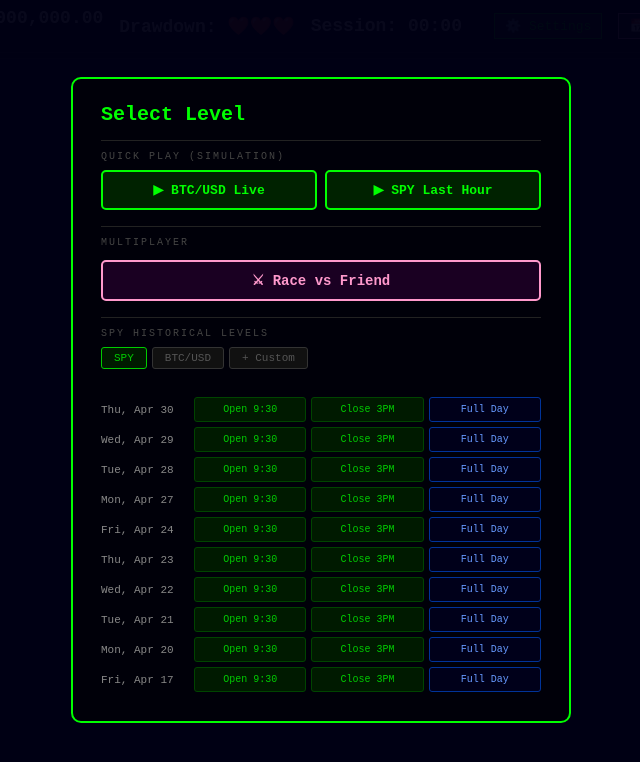
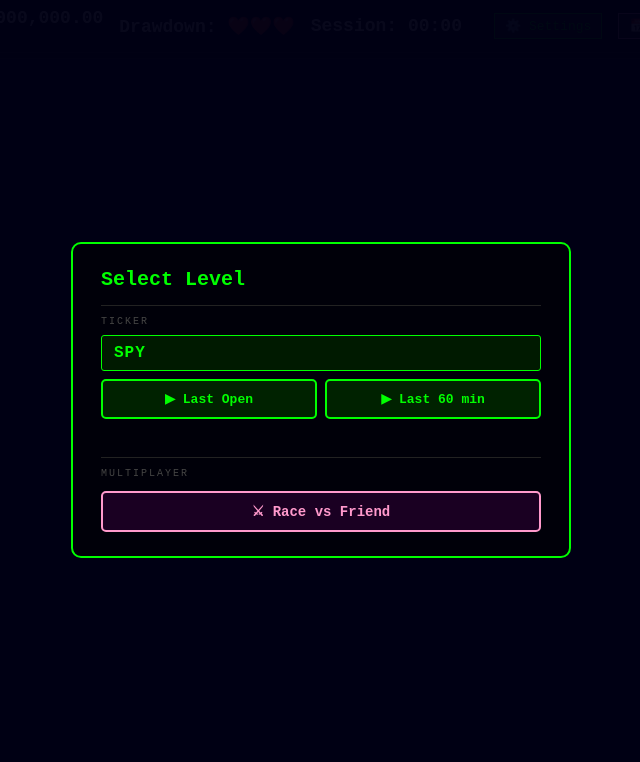
Before and after one commit to lucyellu/nyan-web, a plain HTML site: page index.html in a window 1280 px wide. Shown: the whole page, without its empty margins (319-959 px from the left). Drawn offline with Linux system fonts and the light colour scheme.

Commit message:
Simplify level select: ticker input + Last Open / Last 60 min
UI:
- Single ticker input (default SPY, placeholder BTC-USD).
- Two buttons: 'Last Open' (most recent completed 9:30-10:30 ET window)
  and 'Last 60 min' (rolling — fetches fresh).
- Removed historical date grid, removed BTC/SPY/Custom tabs.
- Enter in ticker input fires Last 60 min.

Code:
- New helper lastCompletedOpenDateStr() picks the right ET date,
  skipping weekends.
- Dropped dead helpers: getRecentTradingDays, isWindowAvailable,
  isSpyMarketOpen, renderLevelGrid.

Cache:
- Tightened 'historical' threshold from 60 min → 3 min so 'Last Open'
  served from cache almost immediately after the window closes.
  Live (Last 60 min) still refetches because endMs is now-ish.

```diff
--- a/game.js
+++ b/game.js
@@ -212,11 +212,11 @@ async function fetchYahooBarsCached(ticker, startSec, endSec) {
     });
 
     const expectedBars    = Math.max(1, Math.floor((endMs - startMs) / 60000));
-    const isHistorical    = endMs < Date.now() - 60 * 60 * 1000;
+    const isStable        = endMs < Date.now() - 3 * 60 * 1000;  // bars settle within ~3 min on Yahoo
     const hasGoodCoverage = inRange.length >= expectedBars * 0.7;
 
-    // Whole window is older than 60 min and we already have most of it — no network.
-    if (isHistorical && hasGoodCoverage) return inRange;
+    // Whole window has settled and we already have most of it — no network.
+    if (isStable && hasGoodCoverage) return inRange;
 
     // Otherwise fetch from network and merge into cache.
     const fresh = await fetchYahooBars(ticker, startSec, endSec);
@@ -250,18 +250,37 @@ function initDataSource() { setIndicator('VIRTUAL', '#888', typeof activeTicker
 initDataSource();
 renderSeatHUD();
 
-// ---- SPY Historical Level System ----
-
-function getRecentTradingDays(count) {
-    const days = [];
-    const d = new Date();
-    while (days.length < count) {
-        const iso = d.toISOString().slice(0, 10);
-        const dow = d.getUTCDay();
-        if (dow !== 0 && dow !== 6) days.push(iso);
-        d.setUTCDate(d.getUTCDate() - 1);
-    }
-    return days;
+// ---- Level Select ----
+
+function showLevelSelect() {
+    document.getElementById('levelSelect').classList.remove('hidden');
+    populateLevelSelect();
+}
+
+function hideLevelSelect() {
+    document.getElementById('levelSelect').classList.add('hidden');
+}
+
+function populateLevelSelect() {
+    const inp = document.getElementById('tickerInput');
+    if (inp) inp.value = activeTicker || 'SPY';
+    const status = document.getElementById('levelSelectStatus');
+    if (status) status.textContent = '';
+}
+
+// Most recent YYYY-MM-DD (in ET) where 9:30–10:30 ET has finished. Weekends skipped.
+function lastCompletedOpenDateStr() {
+    const now = new Date();
+    const month = now.getUTCMonth() + 1;
+    const etOffsetMs = (month >= 3 && month <= 11) ? 4 * 3600000 : 5 * 3600000;  // EDT vs EST
+    // Shift back by 10:30 ET so the "boundary" time is midnight in our shifted clock,
+    // then take the date — this is the most recent date whose open window has closed.
+    const candidateMs = now.getTime() - etOffsetMs - (10 * 3600000 + 30 * 60000);
+    let date = new Date(candidateMs);
+    while (date.getUTCDay() === 0 || date.getUTCDay() === 6) {
+        date = new Date(date.getTime() - 86400000);
+    }
+    return date.toISOString().slice(0, 10);
 }
 
 // Fetch a window of 1-min bars for a date+window. Bar-level cache makes
@@ -281,93 +300,17 @@ async function fetchBars(symbol, dateStr, win) {
     return await fetchYahooBarsCached(symbol, startSec, endSec);
 }
 
-async function fetchLatestPrice(symbol /*, isCrypto */) {
+async function fetchLatestPrice(symbol) {
     return await fetchYahooLatestPrice(symbol);
 }
 
-function isWindowAvailable(dateStr, win) {
-    const today = new Date().toISOString().slice(0, 10);
-    if (dateStr < today) return true;
-    if (dateStr > today) return false;
-    // Same day — check if the window has ended yet
-    const now = new Date();
-    const month = parseInt(dateStr.slice(5, 7), 10);
-    const etOffsetHours = (month >= 3 && month <= 11) ? 4 : 5; // hours to add to ET to get UTC
-    const endHourET = (win === 'open') ? 10.5 : 16.0;
-    const endHourUTC = endHourET + etOffsetHours;
-    const nowHourUTC = now.getUTCHours() + now.getUTCMinutes() / 60;
-    return nowHourUTC >= endHourUTC;
-}
-
-function showLevelSelect() {
-    document.getElementById('levelSelect').classList.remove('hidden');
-    populateLevelSelect();
-}
-
-function hideLevelSelect() {
-    document.getElementById('levelSelect').classList.add('hidden');
-}
-
-function isSpyMarketOpen() {
-    const now = new Date();
-    const dow = now.getUTCDay(); // 0=Sun, 6=Sat
-    if (dow === 0 || dow === 6) return false;
-    const month = now.getUTCMonth() + 1;
-    const etOffsetHours = (month >= 3 && month <= 11) ? 4 : 5;
-    const etHour = now.getUTCHours() - etOffsetHours + now.getUTCMinutes() / 60;
-    return etHour >= 9.5 && etHour < 16.0;
-}
-
-function populateLevelSelect() {
-    // SPY Live is now last-hour-replay (not real-time IEX), so available 24/7.
-    const spyBtn = document.getElementById('quickPlaySPYBtn');
-    if (spyBtn) {
-        spyBtn.disabled = false;
-        spyBtn.textContent = '▶ SPY Last Hour';
-        spyBtn.title = 'Replay the most recent hour at 60×';
-    }
-
-    // Sync ticker tab active states
-    const isCustom = activeTicker !== 'SPY' && activeTicker !== 'BTC/USD';
-    document.querySelectorAll('.ticker-tab').forEach(tab => {
-        const isActive = tab.dataset.ticker === activeTicker ||
-                         (tab.dataset.ticker === 'custom' && isCustom);
-        tab.classList.toggle('active', isActive);
-    });
-    const customInput = document.getElementById('customTickerInput');
-    customInput.classList.toggle('hidden', !isCustom);
-    if (isCustom) customInput.value = activeTicker;
-
-    document.getElementById('historicalSectionLabel').textContent = `${activeTicker} Historical Levels`;
-    renderLevelGrid();
-}
-
-function renderLevelGrid() {
-    const grid = document.getElementById('spyLevelGrid');
-    const days = getRecentTradingDays(10);
-    grid.innerHTML = days.map(day => {
-        const label = new Date(day + 'T12:00:00Z')
-            .toLocaleDateString(undefined, { weekday: 'short', month: 'short', day: 'numeric' });
-
-        const openAvail  = isWindowAvailable(day, 'open');
-        const closeAvail = isWindowAvailable(day, 'close');
-        const fullAvail  = isWindowAvailable(day, 'full');
-
-        const openDis  = !openAvail  ? 'disabled title="Data not yet available"' : '';
-        const closeDis = !closeAvail ? 'disabled title="Data not yet available"' : '';
-        const fullDis  = !fullAvail  ? 'disabled title="Data not yet available"' : '';
-
-        const openCls  = `level-btn${!openAvail  ? ' future-lock' : ''}`;
-        const closeCls = `level-btn${!closeAvail ? ' future-lock' : ''}`;
-        const fullCls  = `level-btn level-btn-full${!fullAvail ? ' future-lock' : ''}`;
-
-        return `<div class="level-row">
-            <span class="level-date">${label}</span>
-            <button class="${openCls}"  ${openDis}  onclick="loadLevel('${day}','open',this)">Open 9:30</button>
-            <button class="${closeCls}" ${closeDis} onclick="loadLevel('${day}','close',this)">Close 3PM</button>
-            <button class="${fullCls}"  ${fullDis}  onclick="loadLevel('${day}','full',this)">Full Day</button>
-        </div>`;
-    }).join('');
+// Read ticker input → activeTicker globals. Defaults to SPY if empty.
+function readTickerFromInput() {
+    const inp = document.getElementById('tickerInput');
+    let val = (inp ? inp.value : 'SPY').trim().toUpperCase() || 'SPY';
+    activeTicker = val;
+    activeTickerIsCrypto = isCryptoTicker(val);
+    localStorage.setItem('nyan_active_ticker', activeTicker);
 }
 
 async function loadLevel(dateStr, win, btn) {
@@ -1299,8 +1242,23 @@ restartBtn.addEventListener('click', () => {
     gameOverScreen.classList.add('hidden');
     showLevelSelect();
 });
-document.getElementById('quickPlayBTCBtn').addEventListener('click', () => startQuickPlay('BTC/USD', true));
-document.getElementById('quickPlaySPYBtn').addEventListener('click', () => startQuickPlay('SPY', false));
+document.getElementById('quickPlayLastOpenBtn').addEventListener('click', async () => {
+    readTickerFromInput();
+    const btn = document.getElementById('quickPlayLastOpenBtn');
+    await loadLevel(lastCompletedOpenDateStr(), 'open', btn);
+});
+document.getElementById('quickPlayLast60Btn').addEventListener('click', () => {
+    readTickerFromInput();
+    startQuickPlay(activeTicker, activeTickerIsCrypto);
+});
+// Pressing Enter in the ticker input fires Last 60 min (most common quick action)
+document.getElementById('tickerInput').addEventListener('keydown', e => {
+    if (e.key === 'Enter') {
+        e.preventDefault();
+        readTickerFromInput();
+        startQuickPlay(activeTicker, activeTickerIsCrypto);
+    }
+});
 
 // Speed toast
 const speedToastEl = document.getElementById('speed-toast');
@@ -1571,37 +1529,6 @@ document.getElementById('calTabAll').addEventListener('click', () => {
     renderCalendar();
 });
 
-// Ticker selector tabs
-document.querySelectorAll('.ticker-tab').forEach(tab => {
-    tab.addEventListener('click', () => {
-        const tickerVal = tab.dataset.ticker;
-        if (tickerVal === 'custom') {
-            document.getElementById('customTickerInput').classList.remove('hidden');
-            document.getElementById('customTickerInput').focus();
-            document.querySelectorAll('.ticker-tab').forEach(t => t.classList.toggle('active', t === tab));
-        } else {
-            activeTicker = tickerVal;
-            activeTickerIsCrypto = tickerVal === 'BTC/USD';
-            localStorage.setItem('nyan_active_ticker', activeTicker);
-            document.getElementById('customTickerInput').classList.add('hidden');
-            document.getElementById('historicalSectionLabel').textContent = `${activeTicker} Historical Levels`;
-            document.querySelectorAll('.ticker-tab').forEach(t => t.classList.toggle('active', t === tab));
-            renderLevelGrid();
-        }
-    });
-});
-
-document.getElementById('customTickerInput').addEventListener('input', function () {
-    const val = this.value.trim().toUpperCase();
-    this.value = val;
-    if (val.length >= 1) {
-        activeTicker = val;
-        activeTickerIsCrypto = false;
-        localStorage.setItem('nyan_active_ticker', activeTicker);
-        document.getElementById('historicalSectionLabel').textContent = `${activeTicker} Historical Levels`;
-        renderLevelGrid();
-    }
-});
 
 // Init
 resizeCanvas();
--- a/index.html
+++ b/index.html
@@ -120,24 +120,17 @@
         <div class="level-select-inner">
             <h2>Select Level</h2>
 
-            <div class="settings-section-label">Quick Play (Simulation)</div>
-            <div class="quickplay-row">
-                <button id="quickPlayBTCBtn">&#9654; BTC/USD Live</button>
-                <button id="quickPlaySPYBtn">&#9654; SPY Live</button>
+            <div class="settings-section-label">Ticker</div>
+            <input type="text" id="tickerInput" value="SPY" placeholder="BTC-USD" maxlength="12">
+
+            <div class="quickplay-row" style="margin-top:8px;">
+                <button id="quickPlayLastOpenBtn">&#9654; Last Open</button>
+                <button id="quickPlayLast60Btn">&#9654; Last 60 min</button>
             </div>
+            <div id="levelSelectStatus"></div>
 
             <div class="settings-section-label" style="margin-top:16px;">Multiplayer</div>
             <button class="mp-race-btn" onclick="if(window.openMpLobby)window.openMpLobby();else alert('Multiplayer loading…')">⚔ Race vs Friend</button>
-
-            <div class="settings-section-label" style="margin-top:16px;" id="historicalSectionLabel">Historical Levels</div>
-            <div class="ticker-selector">
-                <button class="ticker-tab active" data-ticker="SPY">SPY</button>
-                <button class="ticker-tab" data-ticker="BTC/USD">BTC/USD</button>
-                <button class="ticker-tab" data-ticker="custom">+ Custom</button>
-                <input type="text" id="customTickerInput" placeholder="e.g. AAPL" class="hidden" maxlength="10">
-            </div>
-            <div id="levelSelectStatus"></div>
-            <div id="spyLevelGrid"></div>
         </div>
     </div>
 
--- a/style.css
+++ b/style.css
@@ -1030,16 +1030,22 @@ canvas {
 }
 .ticker-tab:hover:not(.active) { background: #1a1a1a; }
 
-#customTickerInput {
-    width: 110px;
-    background: #222;
+#tickerInput {
+    width: 100%;
+    background: #001a00;
     color: #00ff00;
     border: 1px solid #00ff00;
-    padding: 3px 7px;
+    padding: 8px 12px;
     font-family: 'Courier New', Courier, monospace;
-    font-size: 12px;
+    font-size: 16px;
+    font-weight: bold;
+    letter-spacing: 1px;
     text-transform: uppercase;
+    border-radius: 3px;
+    outline: none;
 }
+#tickerInput::placeholder { color: #006600; font-weight: normal; }
+#tickerInput:focus { border-color: #00ff88; box-shadow: 0 0 8px #00ff88; }
 
 /* ---- Future-locked level buttons ---- */
 .level-btn.future-lock {
```
